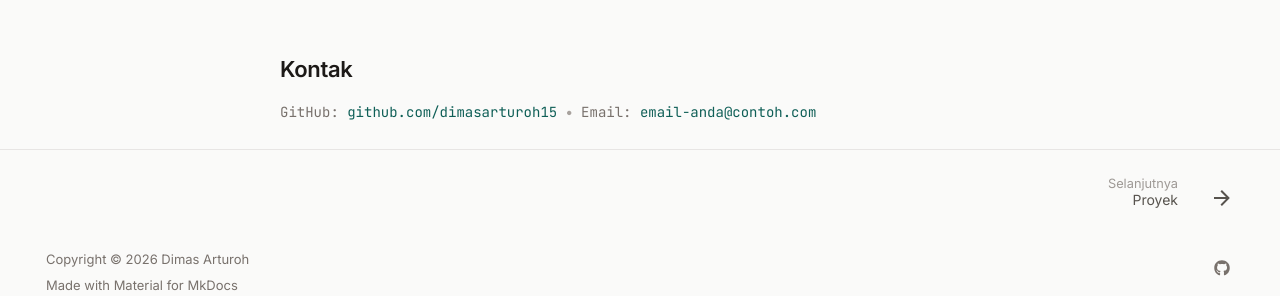
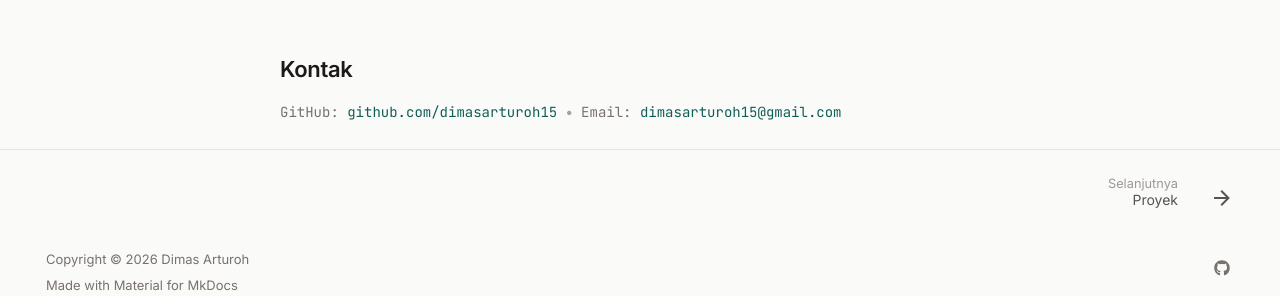
Before and after one commit to dimasarturoh15/dimasarturoh15.github.io, an MkDocs documentation site: the page built from docs/index.md, in a window 1280 px wide and 1347 px high. Shown: the part 1037-1333 px from the top of the window. Built offline with MkDocs 1.6.1 and Material for MkDocs 9.7.7, drawn with Linux system fonts in a browser that asks for light colours; comment, search, counter and statistics services are not loaded.

Commit message:
Update email address in contact section of index.md

```diff
--- a/docs/index.md
+++ b/docs/index.md
@@ -37,4 +37,4 @@ Saya mahasiswa informatika yang sedang membangun portofolio di GitHub dari nol.
 
 ## Kontak
 
-<p class="contact">GitHub: <a href="https://github.com/dimasarturoh15">github.com/dimasarturoh15</a><span class="sep">•</span>Email: <a href="mailto:email-anda@contoh.com">email-anda@contoh.com</a></p>
+<p class="contact">GitHub: <a href="https://github.com/dimasarturoh15">github.com/dimasarturoh15</a><span class="sep">•</span>Email: <a href="mailto:email-anda@contoh.com">dimasarturoh15@gmail.com</a></p>
```
